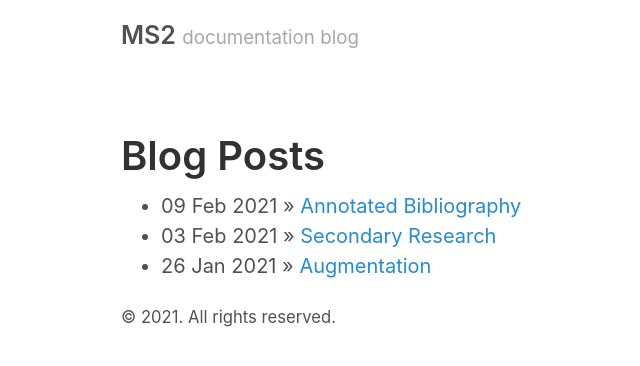
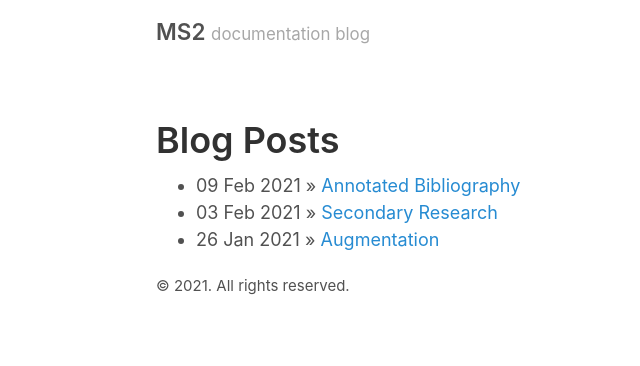
Before and after one commit to burnedsap/ms2, a Jekyll site: the page built from index.html, in a window 1280 px wide. Shown: the top 366 px of the page, without its empty margins (169-809 px from the left). Built offline with Jekyll 4.4.1, drawn with Linux system fonts in a browser that asks for light colours; the list of posts is cut into pages by our own code.

Commit message:
Update _variables.scss

```diff
--- a/_sass/_variables.scss
+++ b/_sass/_variables.scss
@@ -24,7 +24,7 @@
 $border-color: #e5e5e5;
 
 $large-breakpoint: 38em;
-$large-font-size: 20px;
+$large-font-size: 18px;
 
 $code-font-family: Menlo, Monaco, "Courier New", monospace;
 $code-color: #bf616a;
```
